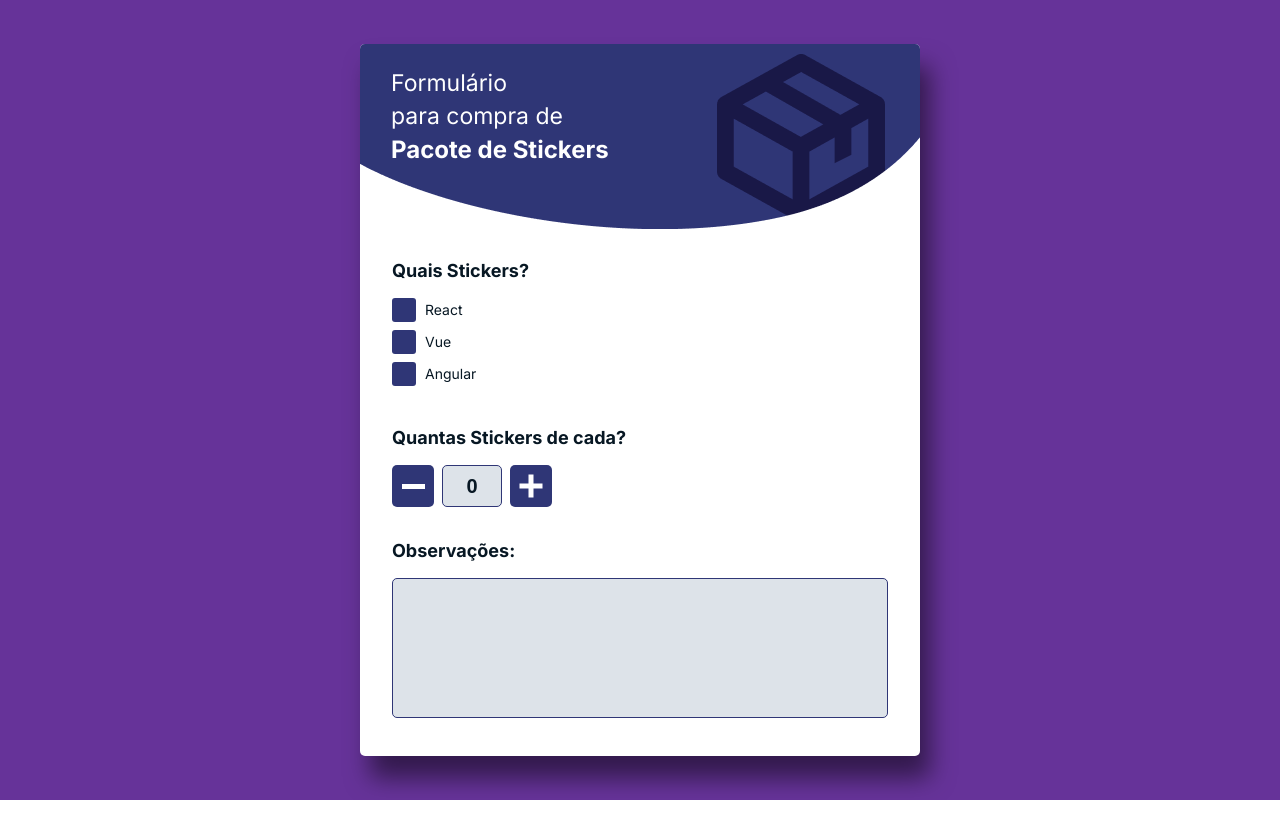
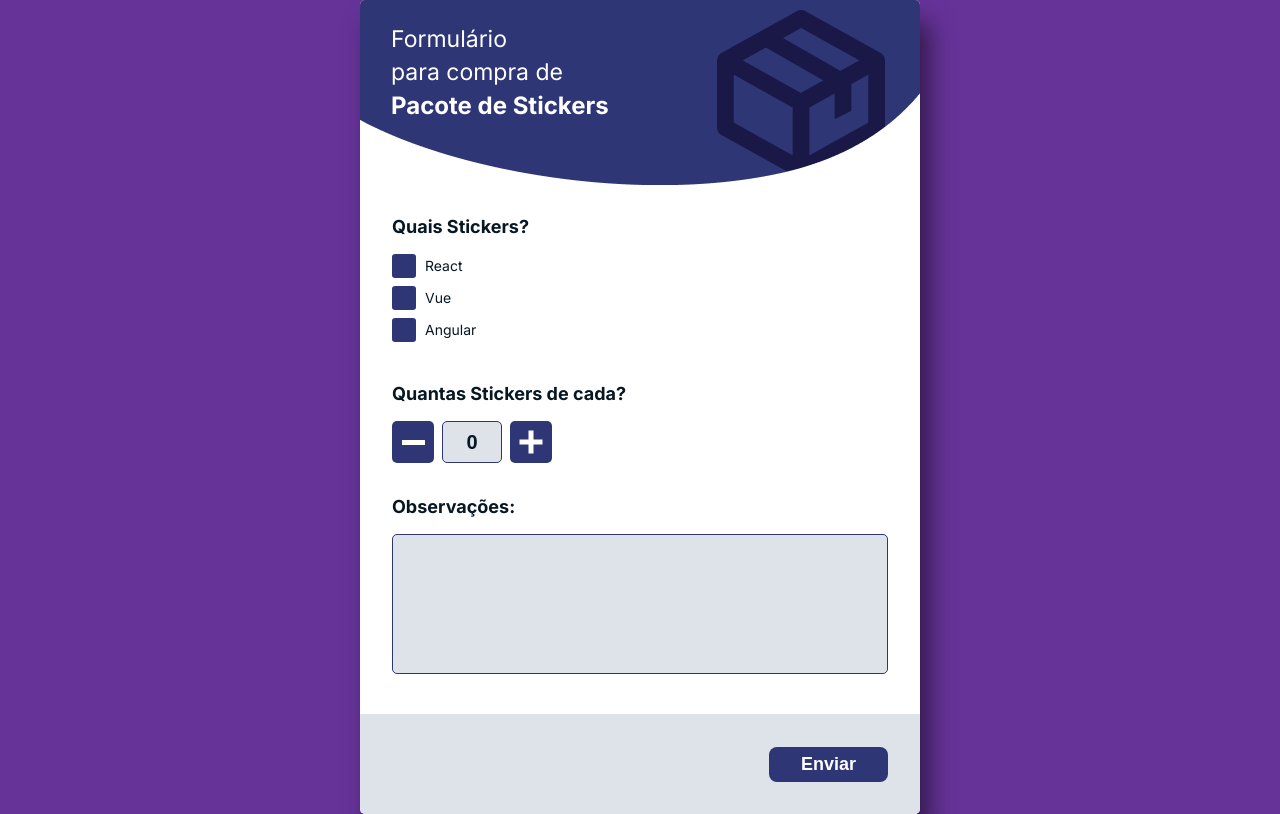
Before and after one commit to Gabriel-Souza2/Form-Pacote-de-stickers, a React (Vite) app: page / in a window 1280 px wide. Built offline with nearby package versions, Linux system fonts and the light colour scheme.

Commit message:
💄 Criando botão de enviar formulario

```diff
--- a/src/page/Home.tsx
+++ b/src/page/Home.tsx
@@ -1,7 +1,12 @@
 import { useState } from 'react'
 import { AmountStickers } from '../components/AmountStickers'
 import { Checkboxes, checkboxesType } from '../components/Checkboxes'
-import { FormStickers, HomeContainer, NoteContainer } from './styles'
+import {
+  FormStickers,
+  HomeContainer,
+  NoteContainer,
+  FooterFormContainer,
+} from './styles'
 
 export function Home() {
   const [checkedBoxes, setCheckedBoxes] = useState<checkboxesType[]>([])
@@ -41,6 +46,10 @@ export function Home() {
               <legend>Observações:</legend>
               <textarea name="note" id="note"></textarea>
             </NoteContainer>
+
+            <FooterFormContainer>
+              <button type="submit">Enviar</button>
+            </FooterFormContainer>
           </FormStickers>
         </main>
       </div>
--- a/src/page/styles.ts
+++ b/src/page/styles.ts
@@ -2,8 +2,7 @@ import styled from 'styled-components'
 import { FieldContainer } from '../styles/commonStyles'
 
 export const HomeContainer = styled.div`
-  width: 100vw;
-  height: 100vh;
+  height: 100%;
   background-color: ${({ theme }) => theme['rebecca-purple']};
   display: flex;
   justify-content: center;
@@ -47,7 +46,7 @@ export const HomeContainer = styled.div`
 `
 
 export const FormStickers = styled.form`
-  margin: 3rem 0;
+  margin-top: 3rem;
   display: flex;
   flex-direction: column;
   gap: 3.2rem;
@@ -64,3 +63,28 @@ export const NoteContainer = styled(FieldContainer)`
     padding: 1.6rem;
   }
 `
+
+export const FooterFormContainer = styled.footer`
+  width: 100%;
+  height: 10rem;
+  display: flex;
+  justify-content: flex-end;
+  align-items: center;
+  background-color: ${({ theme }) => theme['light-sky-blue']};
+  padding: 3.2rem;
+
+  button {
+    padding: 7px 32px;
+    color: ${({ theme }) => theme.white};
+    font-size: 1.8rem;
+    font-weight: bold;
+    background-color: ${({ theme }) => theme['dark-grey-blue']};
+    border: none;
+    border-radius: 8px;
+    cursor: pointer;
+
+    &:hover {
+      background-color: ${({ theme }) => theme['pine-green']};
+    }
+  }
+`
```
